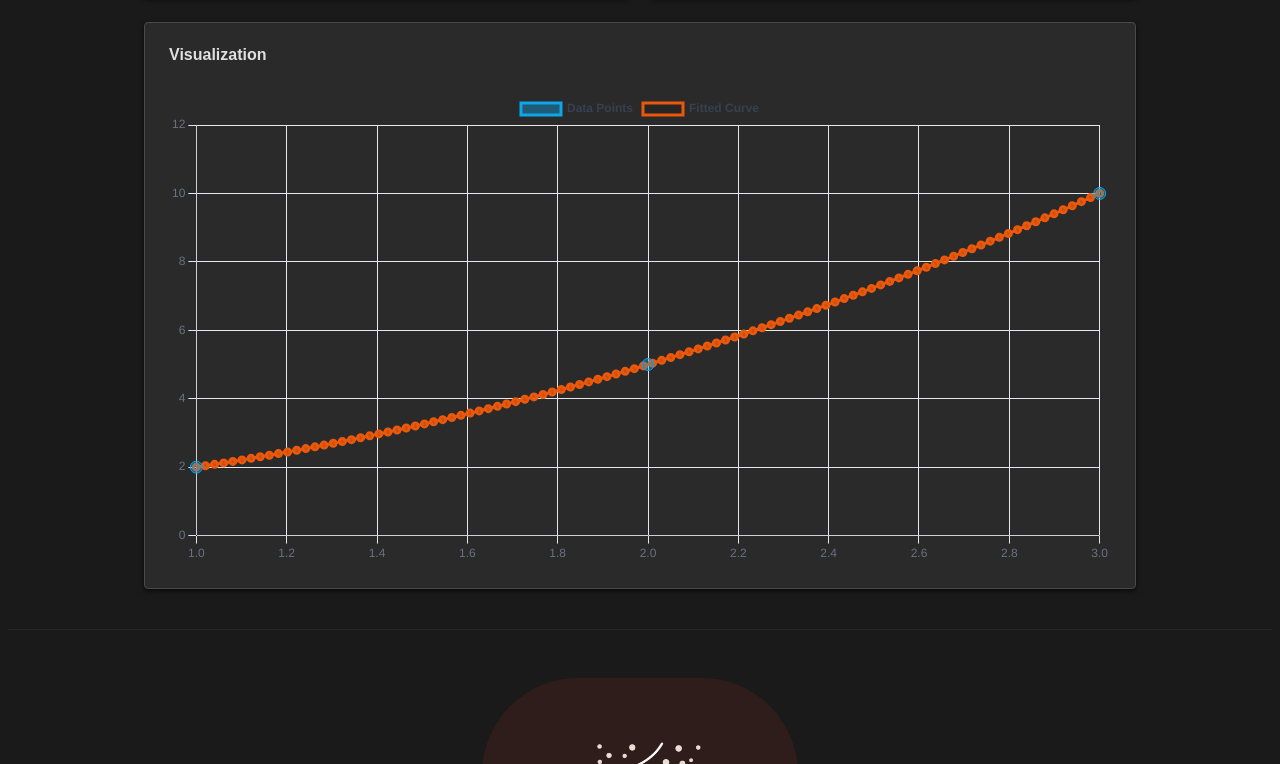
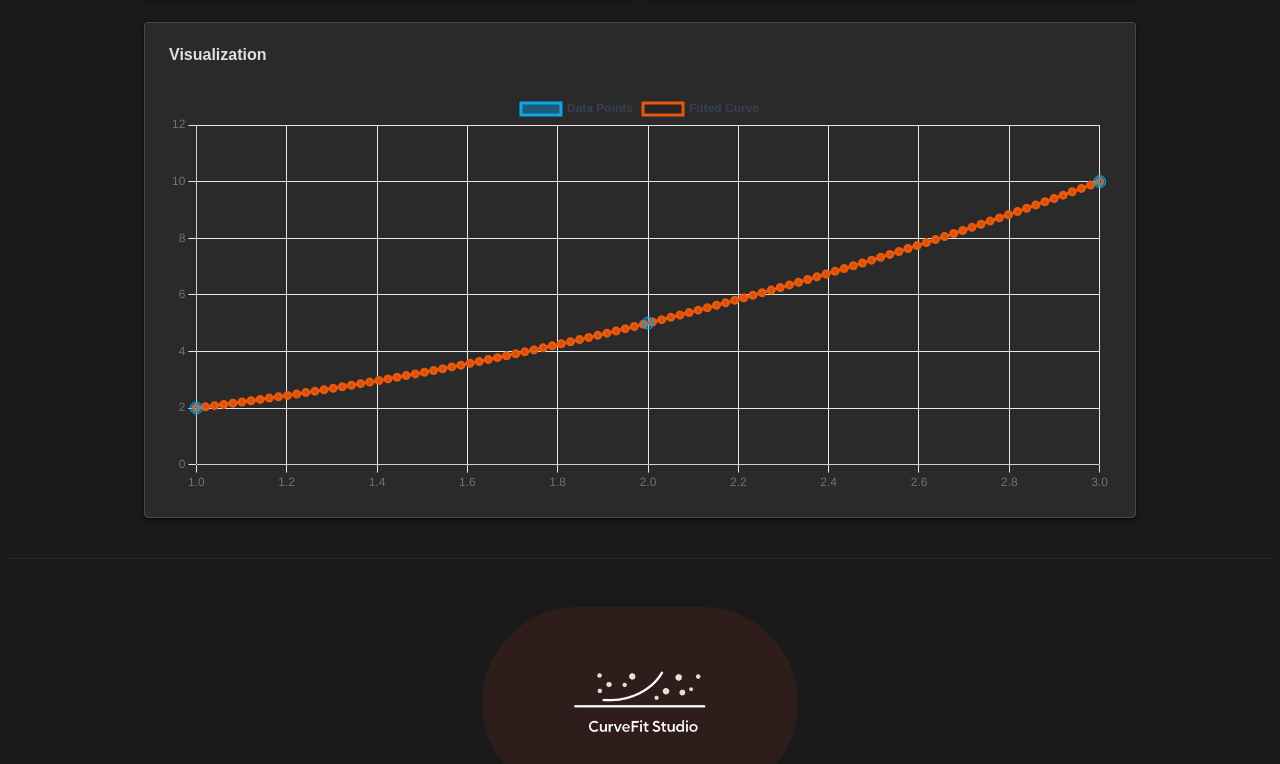
Before and after one commit to mmtq/curve-fit-studio, a Next.js app: page /fit/interpolation in a window 1280 px wide. Shown: the part 577-1341 px from the top of the page. Built offline with nearby package versions, Linux system fonts and the light colour scheme.

Commit message:
mismatch fixed

```diff
--- a/components/general/chart.tsx
+++ b/components/general/chart.tsx
@@ -1,6 +1,32 @@
 'use client';
 
-import { Line } from "react-chartjs-2";
+import {
+  Chart as ChartJS,
+  LineElement,
+  PointElement,
+  LinearScale,
+  Title,
+  Tooltip,
+  Legend,
+  Filler,
+  LineController,
+  CategoryScale,
+} from 'chart.js';
+import { Line } from 'react-chartjs-2';
+import { useEffect, useMemo, useState } from 'react';
+import type { ChartOptions } from 'chart.js';
+
+ChartJS.register(
+  LineElement,
+  PointElement,
+  LinearScale,
+  Title,
+  Tooltip,
+  Legend,
+  Filler,
+  LineController,
+  CategoryScale
+);
 
 interface Props {
   fitX: number[];
@@ -9,10 +35,13 @@ interface Props {
 }
 
 const Chart = ({ fitX, fitY, points }: Props) => {
-    return (
-        <Line className="w-full"
-            // ref={chartRef}
-            data={{
+  const [mounted, setMounted] = useState(false);
+
+  useEffect(() => {
+    setMounted(true);
+  }, []);
+
+  const data = useMemo(() => ({
     labels: fitX,
     datasets: [
       {
@@ -32,9 +61,11 @@ const Chart = ({ fitX, fitY, points }: Props) => {
         tension: 0.2,
       },
     ],
-            }}
-            options={{
+  }), [fitX, fitY, points]);
+
+  const options: ChartOptions<'line'> = useMemo(() => ({
     responsive: true,
+    maintainAspectRatio: false,
     interaction: {
       mode: 'nearest',
       intersect: false,
@@ -44,7 +75,9 @@ const Chart = ({ fitX, fitY, points }: Props) => {
         position: 'top',
         labels: {
           color: '#374151',
-                            font: { weight: 'bold' },
+          font: {
+            weight: 'bold' as const, // 👈 Cast to acceptable literal
+          },
         },
       },
       tooltip: {
@@ -69,9 +102,14 @@ const Chart = ({ fitX, fitY, points }: Props) => {
         ticks: { color: '#6b7280' },
       },
     },
-            }}
-        />
+  }), []);
 
+  if (!mounted) return null;
+
+  return (
+    <div className="w-full h-[400px]">
+      <Line data={data} options={options} />
+    </div>
   );
 };
 
```
Lines whose indentation alone changed are shown as unchanged.
